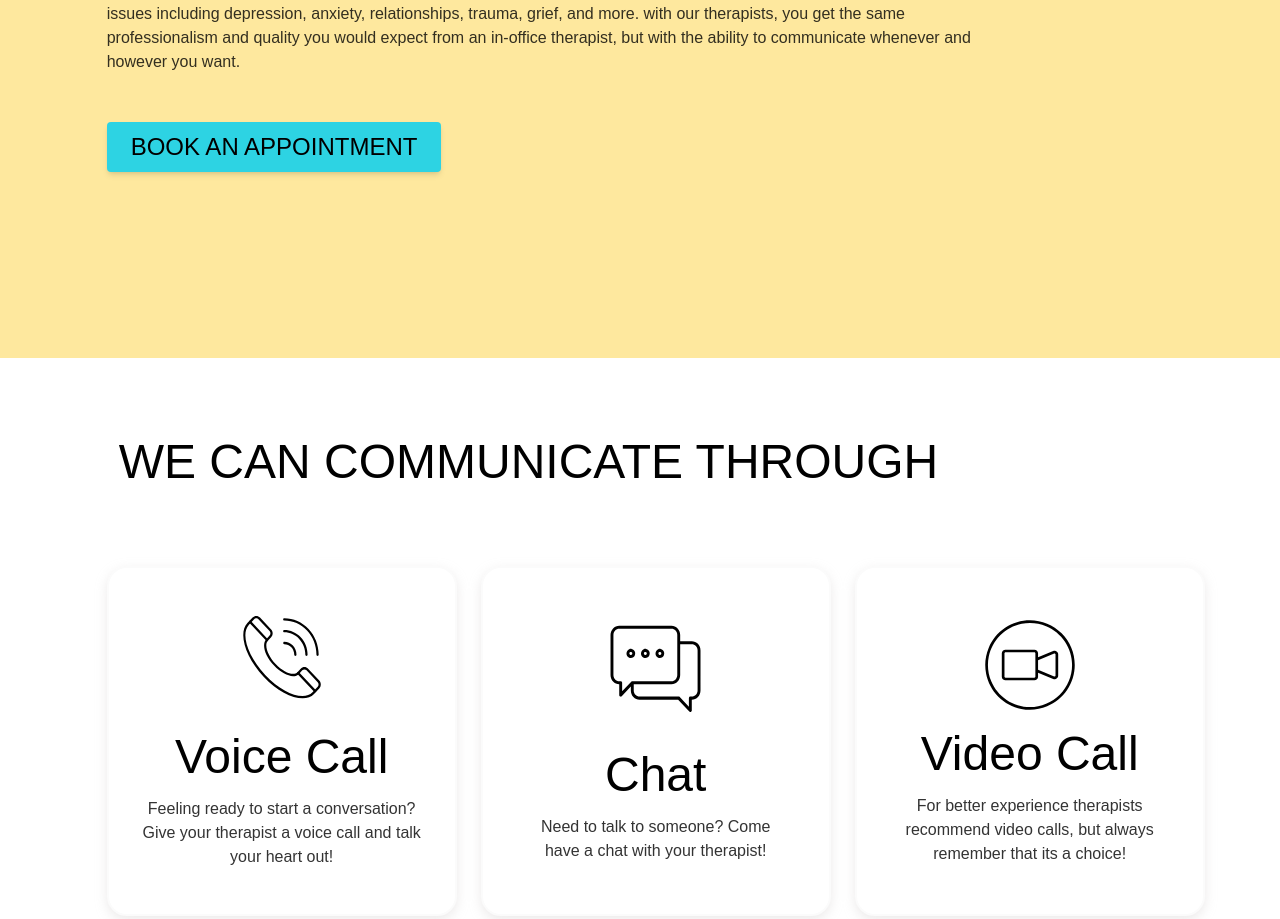
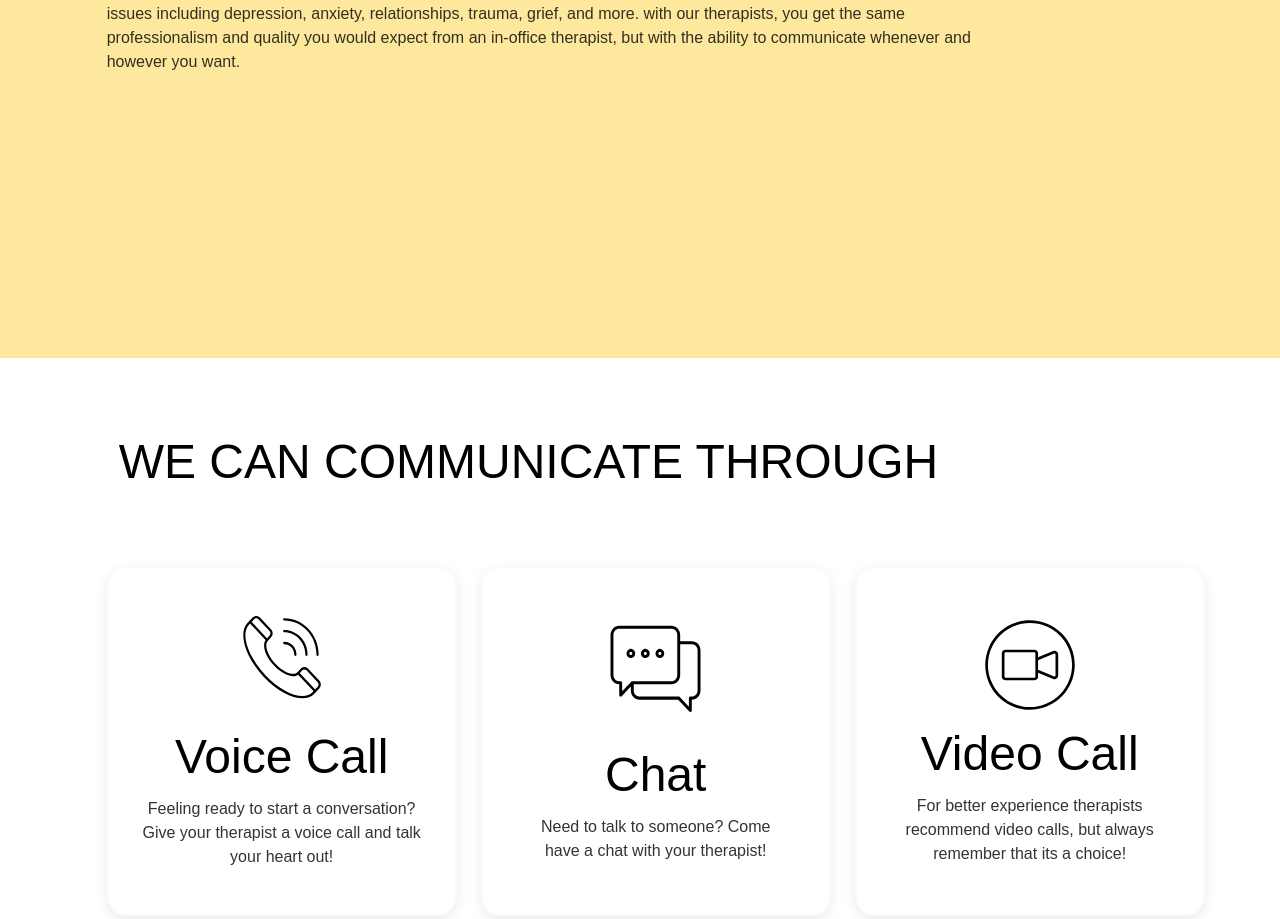
Before and after one commit to ninaderochka/sugar-and-thunder, a React (Create React App) app: page / in a window 1280 px wide. Shown: the part 1348-2267 px from the top of the page. Built offline with nearby package versions, Linux system fonts and the light colour scheme.

Commit message:
testing netlify 3

```diff
--- a/src/components/Therapists.js
+++ b/src/components/Therapists.js
@@ -1,5 +1,5 @@
 import React from 'react';
-import Button from './Button';
+
 
 const Therapists = () => {
   const handleClick = () => {
@@ -21,7 +21,7 @@ const Therapists = () => {
           would expect from an in-office therapist, but with the ability to
           communicate whenever and however you want.
         </p>
-        <Button value="Book an Appointment" onClick={handleClick()} />
+        <button value="Book an Appointment" onClick={handleClick()} />
       </div>
     </div>
   );
--- a/src/components/tickets.js
+++ b/src/components/tickets.js
@@ -1,13 +1,9 @@
-import React from 'react';
+import React from 'react'
 import Box from './Box';
 import Button from './Button';
 
-const Tickets = () => {
-  const handleClick = () => {
-    // eslint-disable-next-line
-    console.log('purchase');
-  };
 
+function Tickets() {
   return (
         <div className="h-full mb-8 max-h-full uppercase pt-20 w-5/6 mx-auto">
           <h1 className="font-poppins font-normal text-5xl ml-3 mb-2">
@@ -27,7 +23,7 @@ const Tickets = () => {
                 </p>
                 <Button
                   value="purchase"
-              onClick={handleClick()}
+
                   align="place-self-center"
                 />
               </div>
@@ -42,7 +38,7 @@ const Tickets = () => {
                 </p>
                 <Button
                   value="purchase"
-              onClick={handleClick()}
+
                   align="place-self-center"
                 />
               </div>
@@ -57,7 +53,7 @@ const Tickets = () => {
                 </p>
                 <Button
                   value="purchase"
-              onClick={handleClick()}
+
                   align="place-self-center"
                 />
               </div>
@@ -74,7 +70,7 @@ const Tickets = () => {
             </p>
             <Button
               value="learn more"
-          onClick={handleClick()}
+
               align="place-self-center"
             />
           </div>
@@ -82,4 +78,5 @@ const Tickets = () => {
       );
     };
 
-export default Tickets;
+
+export default Tickets
```
Also changed, not shown: src/components/communicate.js (+6 -6 lines), src/containers/Home.js (+4 -3 lines). Lines whose indentation alone changed are shown as unchanged.
